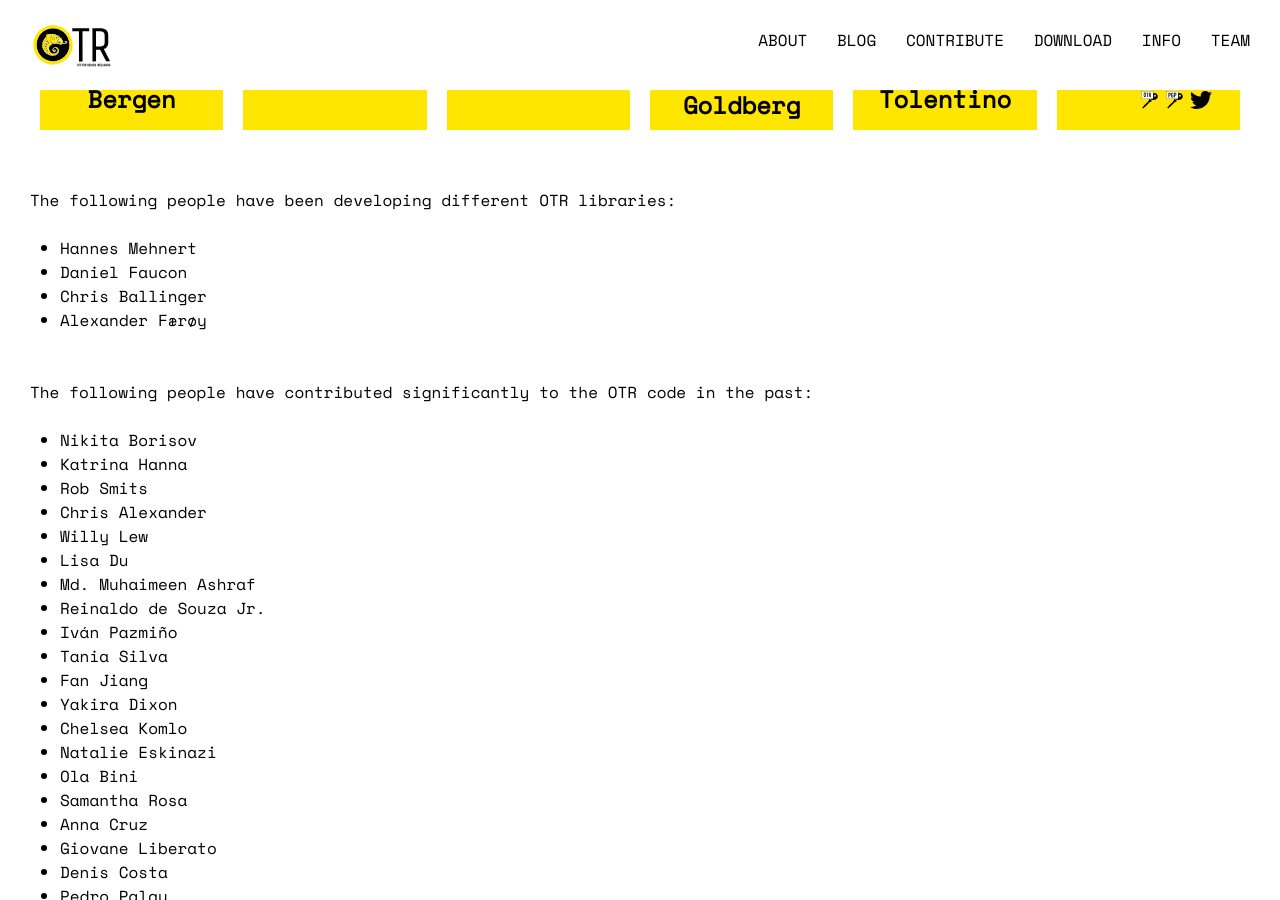
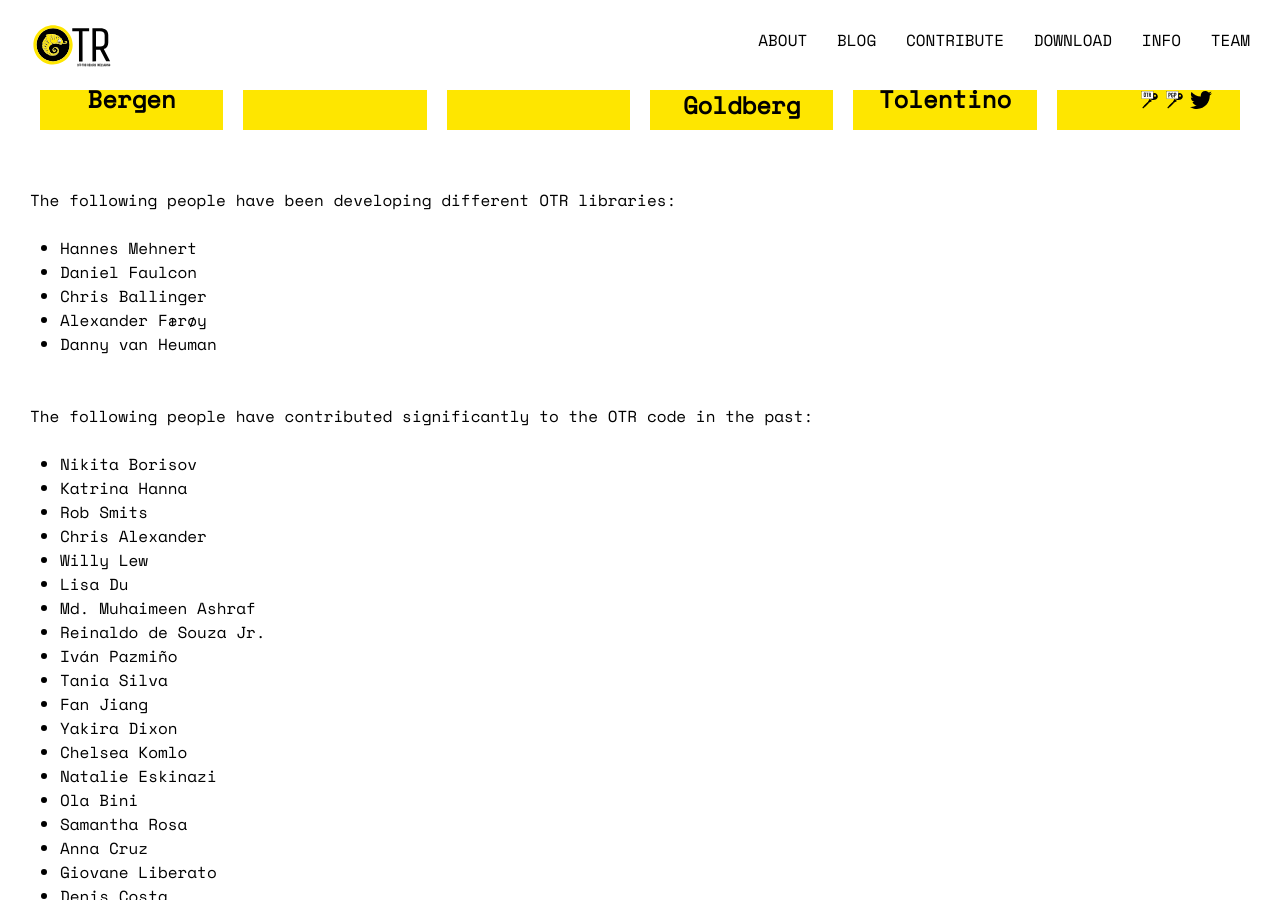
Before and after one commit to otrv4/OTR-website, a Jekyll site: the page built from team.html, in a window 1280 px wide and 900 px high, scrolled down 450 px. Built offline with Jekyll 4.4.1, drawn with Linux system fonts in a browser that asks for light colours.

Commit message:
Add other people

```diff
--- a/team.html
+++ b/team.html
@@ -119,9 +119,10 @@ permalink: /team/
 		<br>
 		<ul>
 		  <li>Hannes Mehnert</li>
-		  <li>Daniel Faucon</li>
+		  <li>Daniel Faulcon</li>
 		  <li>Chris Ballinger</li>
 		  <li>Alexander Færøy</li>
+		  <li>Danny van Heuman</li>
 		</ul>
 		<br>
 		<br>
```
